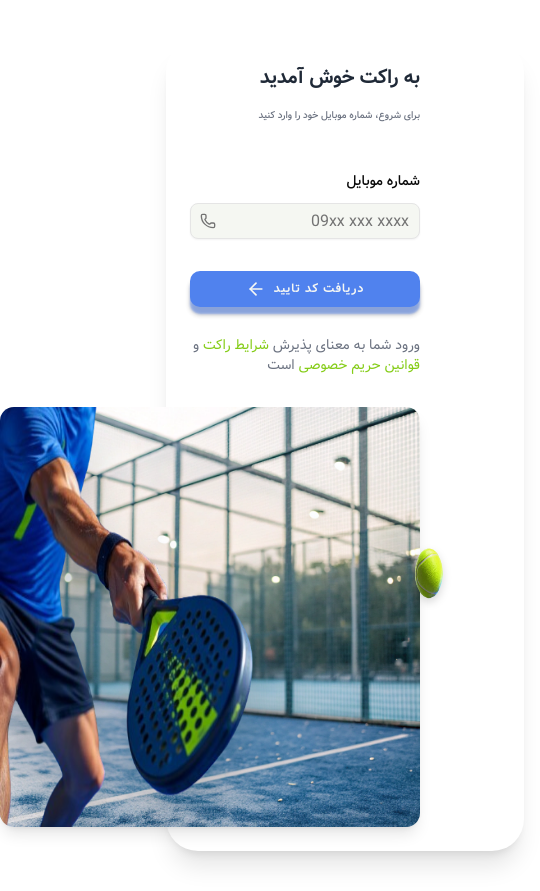
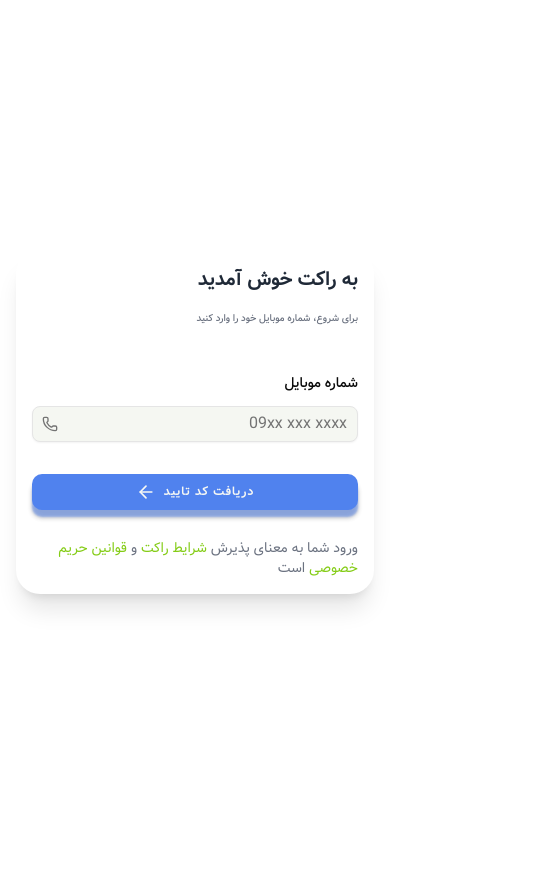
Before and after one commit to tinamohammadpour/Rocket-Frontend, a Next.js app: page / in a window 390 px wide. Shown: the whole page, 540 px wide, since content can reach past the window. After the commit the page ends 844 px from the top, so only its background shows below. Built offline with nearby package versions, Linux system fonts and the light colour scheme.

Commit message:
style: made the PhonePage and its conponent responsive

```diff
--- a/src/app/page.tsx
+++ b/src/app/page.tsx
@@ -1,17 +1,5 @@
-import { AuthImagePanel } from '@/components/features/signup/AuthImagePadel';
-import { PhoneStepForm } from '@/components/features/signup/PhoneStepForm';
+import PhonePage from '@/components/features/signup/PhoneRegisterPage';
 
-export default function PhonePage() {
-  return (
-    <div className="min-h-screen flex items-center justify-center px-4 py-10">
-      <div className="w-full max-w-5xl bg-white rounded-[32px] shadow-xl p-6 md:p-5">
-        <div className="flex flex-col-reverse md:flex-row-reverse items-center gap-8 md:gap-18 mr-20">
-          <AuthImagePanel />
-          <div className="w-full md:w-1/2 flex flex-col justify-center">
-            <PhoneStepForm />
-          </div>
-        </div>
-      </div>
-    </div>
-  );
+export default function page() {
+  return <PhonePage></PhonePage>;
 }
--- a/src/components/features/signup/AuthImagePadel.tsx
+++ b/src/components/features/signup/AuthImagePadel.tsx
@@ -3,7 +3,8 @@
 export function AuthImagePanel() {
   return (
     <div className="relative w-full max-w-md mx-auto md:mx-0">
-      <div className="relative h-105 md:h-100 aspect-square md:aspect-[1.1] rounded-[14px] overflow-hidden shadow-lg">
+      <div className="relative h-105 md:h-100 aspect-square md:aspect-[0.8] lg:aspect-[1.1] rounded-[14px] overflow-hidden shadow-lg">
+        {' '}
         <Image
           src="/images/Auth/padel-court.jpg"
           alt="زمین پدل"
@@ -25,7 +26,7 @@
         alt="توپ پدل"
         width={1000}
         height={1000}
-        className="absolute -right-8 top-[32%] w-16 h-16 md:w-30 md:h-26 drop-shadow-lg z-10"
+        className="absolute -right-8 top-[32%] w-16 h-16 md:w-30 md:h-22 drop-shadow-lg z-10"
       />
     </div>
   );
--- a/src/components/features/signup/PhoneRegisterPage.tsx
+++ b/src/components/features/signup/PhoneRegisterPage.tsx
@@ -3,10 +3,16 @@
 
 export default function PhonePage() {
   return (
-    <div className="flex flex-col-reverse md:flex-row-reverse items-center gap-10 md:gap-16 w-full max-w-5xl mx-auto px-4 py-1">
-      <AuthImagePanel />
-      <div className="w-full md:w-1/2 flex flex-col justify-center">
-        <PhoneStepForm />
+    <div className="min-h-screen flex items-center justify-center px-4 py-6 md:px-4 md:py-10">
+      <div className="w-full max-w-5xl bg-white rounded-[24px] md:rounded-[32px] shadow-xl p-4 sm:p-6 md:p-10">
+        <div className="flex flex-col-reverse md:flex-row-reverse items-center gap-6 md:gap-16">
+          <div className="hidden md:block">
+            <AuthImagePanel />
+          </div>
+          <div className="w-full md:w-1/2 flex flex-col self-center justify-center">
+            <PhoneStepForm />
+          </div>
+        </div>
       </div>
     </div>
   );
```
